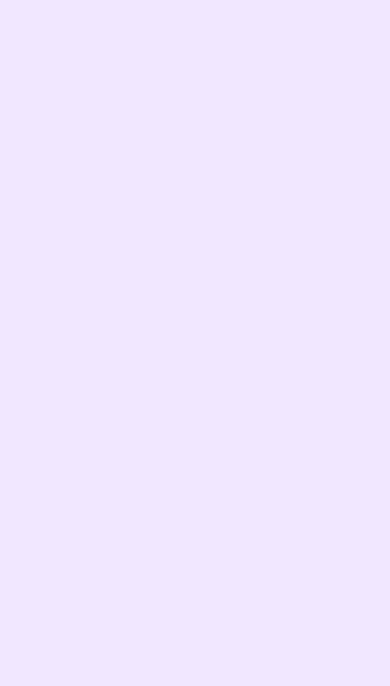
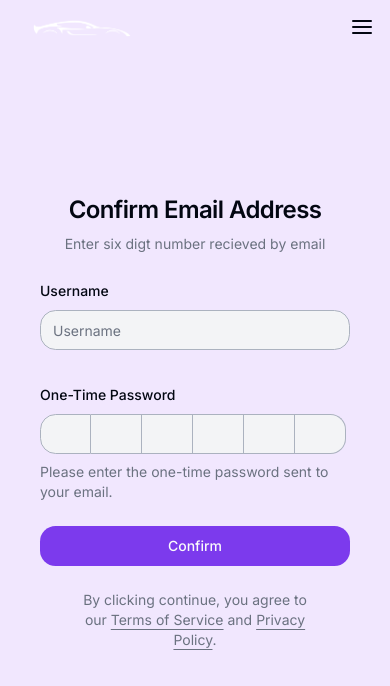
Before and after one commit to luc779/Capstone, a Next.js app: page /SignUp/ConfirmEmail in a window 390 px wide. Shown: the top 686 px of the page. Built offline with nearby package versions, Linux system fonts and the light colour scheme.

Commit message:
Added mobile version to confirmEmail

```diff
--- a/src/app/SignUp/ConfirmEmail/Form/confirm-user-auth-form.tsx
+++ b/src/app/SignUp/ConfirmEmail/Form/confirm-user-auth-form.tsx
@@ -95,7 +95,7 @@ export function UserAuthForm({ className, ...props }: UserAuthFormProps) {
                     control={form.control}
                     name="username"
                     render={({ field }) => (
-                        <FormItem>
+                        <FormItem >
                             <FormLabel>Username</FormLabel>
                         <FormControl>
                             <Input placeholder="Username" type="text" autoCapitalize="none" autoCorrect="off" {...field} />
--- a/src/app/SignUp/ConfirmEmail/page.tsx
+++ b/src/app/SignUp/ConfirmEmail/page.tsx
@@ -1,3 +1,4 @@
+import { MobileAuthentication } from "@/components/mobile-authentication"
 import { Metadata } from "next"
 import AccountPageDesign from "../../AccountPageDesign"
 import ConfirmUserForm from "./Form/ConfirmUserForm"
@@ -13,6 +14,10 @@ export default function ConfirmEmail() {
       <AccountPageDesign>
         <ConfirmUserForm/>
       </AccountPageDesign>
+
+      <MobileAuthentication>
+        <ConfirmUserForm />
+      </MobileAuthentication>
     </>
   )
 }
--- a/src/app/SignUp/Form/SignUpForm.tsx
+++ b/src/app/SignUp/Form/SignUpForm.tsx
@@ -4,7 +4,7 @@ import { UserAuthForm } from "./user-auth-form"
 function SignUpForm() {
   return (
     <>
-      <div className="flex flex-col space-y-2 text-center">
+        <div className="flex flex-col space-y-2 text-center pt-32 sm:pt-0">
           <h1 className="text-2xl font-semibold tracking-tight">
             Create an account
           </h1>
@@ -13,7 +13,7 @@ function SignUpForm() {
           </p>
         </div>
         <UserAuthForm />
-      <p className="px-8 text-center text-sm text-muted-foreground">
+        <div className="px-8 text-center text-sm text-muted-foreground">
           By clicking continue, you agree to our{" "}
           <Link
             href="/terms"
@@ -29,7 +29,7 @@ function SignUpForm() {
             Privacy Policy
           </Link>
           .
-      </p>
+        </div>
     </>
   )
 }
--- a/src/components/mobile-authentication.tsx
+++ b/src/components/mobile-authentication.tsx
@@ -21,7 +21,7 @@ export const MobileAuthentication = ({ children}: MobileSignInProps) => {
     }, []);
 
     return (
-        <div className="relative">
+        <div className="relative sm:hidden">
             <div className="sm:hidden absolute top-0 left-0 w-full flex items-center px-4 md:px-6 z-10">
                 <Link className="mr-6 rounded-lg p-4" href="/">
                 {mounted ?
@@ -33,7 +33,7 @@ export const MobileAuthentication = ({ children}: MobileSignInProps) => {
                 <MobileNav />
             </div>
             <div className="lg:p-8 lg:col-span-2 h-[calc(100dvh)] justify-center flex items-center relative">
-                <div className="mx-auto flex w-full flex-col justify-center space-y-6 pr-10 pl-10">
+                <div className="mx-auto flex w-full flex-col justify-center space-y-6 px-10">
                     {children}
                 </div>
             </div>
--- a/src/components/ui/input-otp.tsx
+++ b/src/components/ui/input-otp.tsx
@@ -41,7 +41,7 @@ const InputOTPSlot = React.forwardRef<
     <div
       ref={ref}
       className={cn(
-        "relative flex h-10 w-[75px] bg-secondary items-center justify-center border-primary border-primary border-y border-r border-input text-sm transition-all first:rounded-l-md first:border-l last:rounded-r-md",
+        "relative flex h-10 sm:w-[75px] w-[51px] bg-secondary items-center justify-center border-primary border-primary border-y border-r border-input text-sm transition-all first:rounded-l-md first:border-l last:rounded-r-md",
         isActive && "z-10 ring-2 ring-ring ring-offset-background",
         className
       )}
```
Lines whose indentation alone changed are shown as unchanged.
